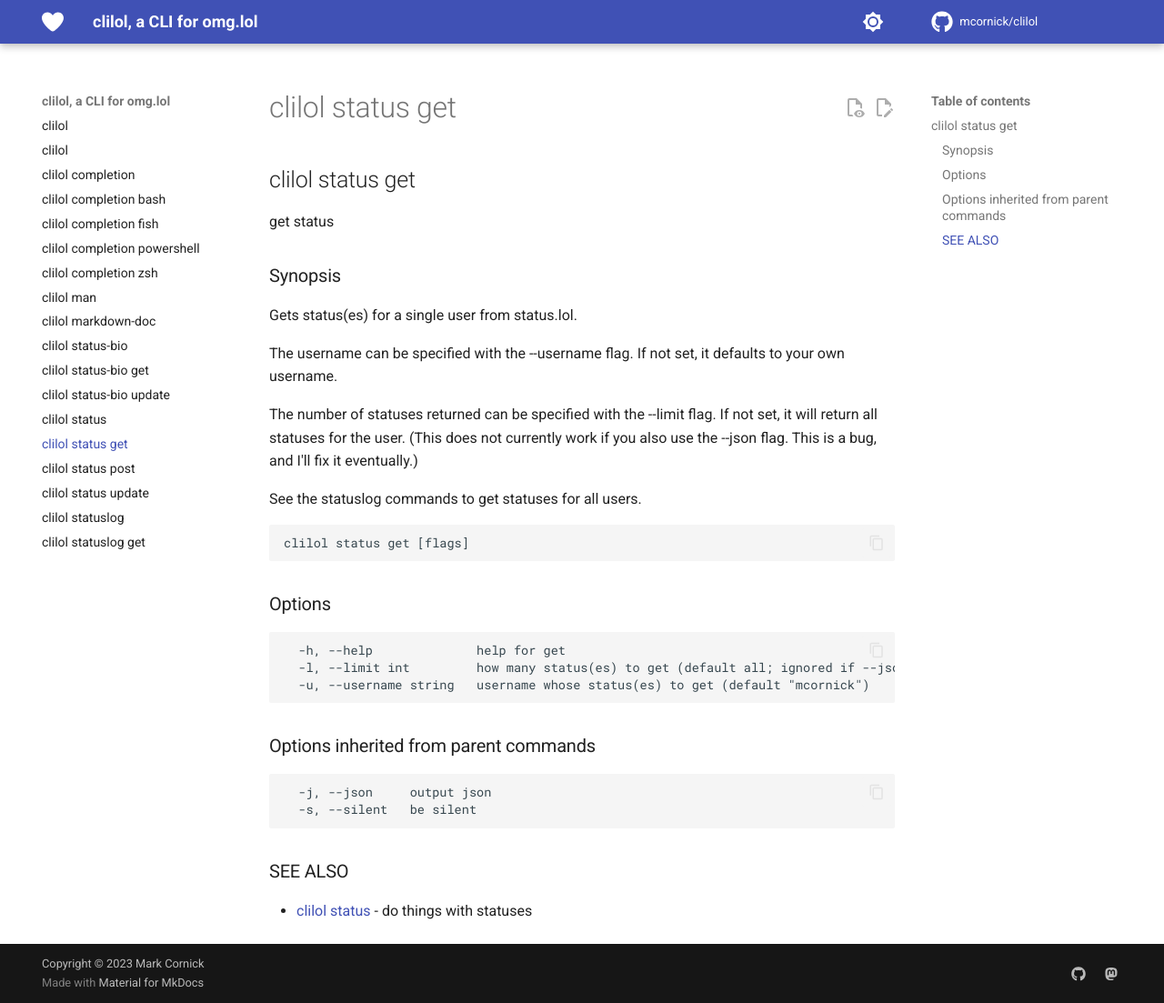
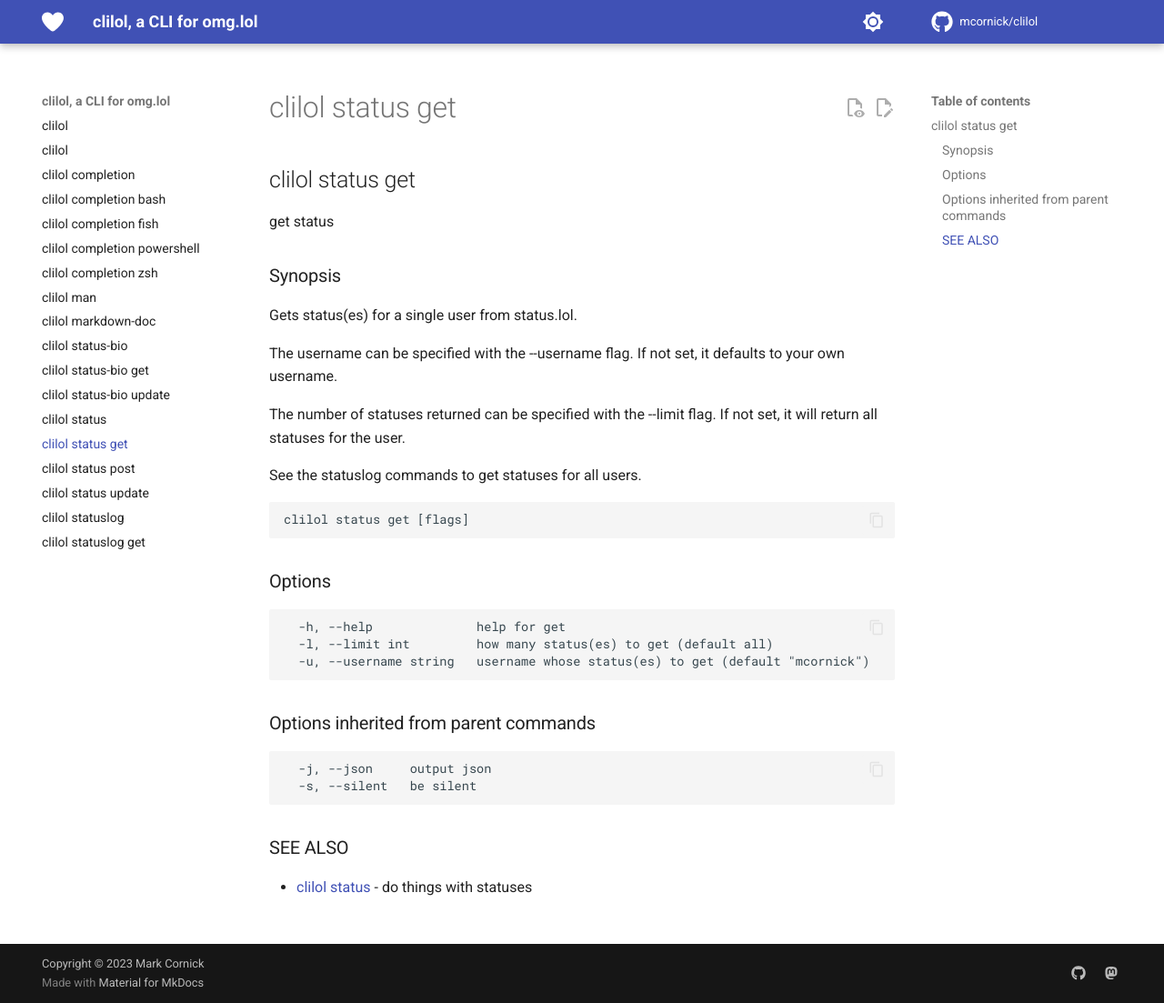
Before and after one commit to mcornick/clilol, an MkDocs documentation site: the page built from docs/clilol_status_get.md, in a window 1280 px wide and 1103 px high. Shown: the whole window at 91% size. Built offline with MkDocs 1.6.1 and Material for MkDocs 9.7.7, drawn with Linux system fonts in a browser that asks for light colours; comment, search, counter and statistics services are not loaded.

Commit message:
docs: forgot to update this
Signed-off-by: Mark Cornick <mcornick@mcornick.com>

````diff
--- a/docs/clilol_status_get.md
+++ b/docs/clilol_status_get.md
@@ -13,9 +13,7 @@ The username can be specified with the --username flag. If not set,
 it defaults to your own username.
 
 The number of statuses returned can be specified with the --limit
-flag. If not set, it will return all statuses for the user. (This
-does not currently work if you also use the --json flag. This is
-a bug, and I'll fix it eventually.)
+flag. If not set, it will return all statuses for the user.
 
 See the statuslog commands to get statuses for all users.
 
@@ -27,7 +25,7 @@ clilol status get [flags]
 
 ```
   -h, --help              help for get
-  -l, --limit int         how many status(es) to get (default all; ignored if --json is set)
+  -l, --limit int         how many status(es) to get (default all)
   -u, --username string   username whose status(es) to get (default "mcornick")
 ```
 
````
